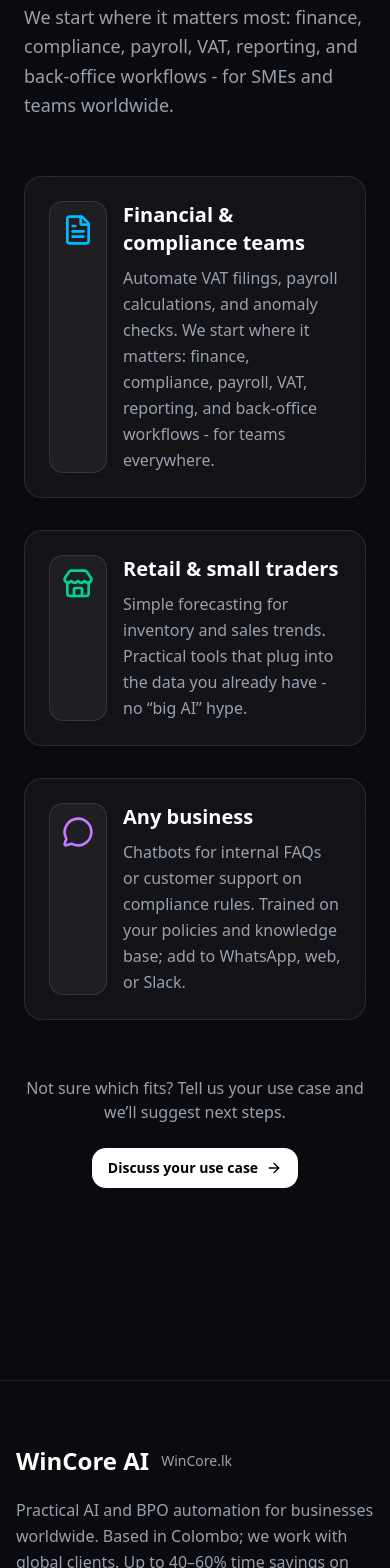
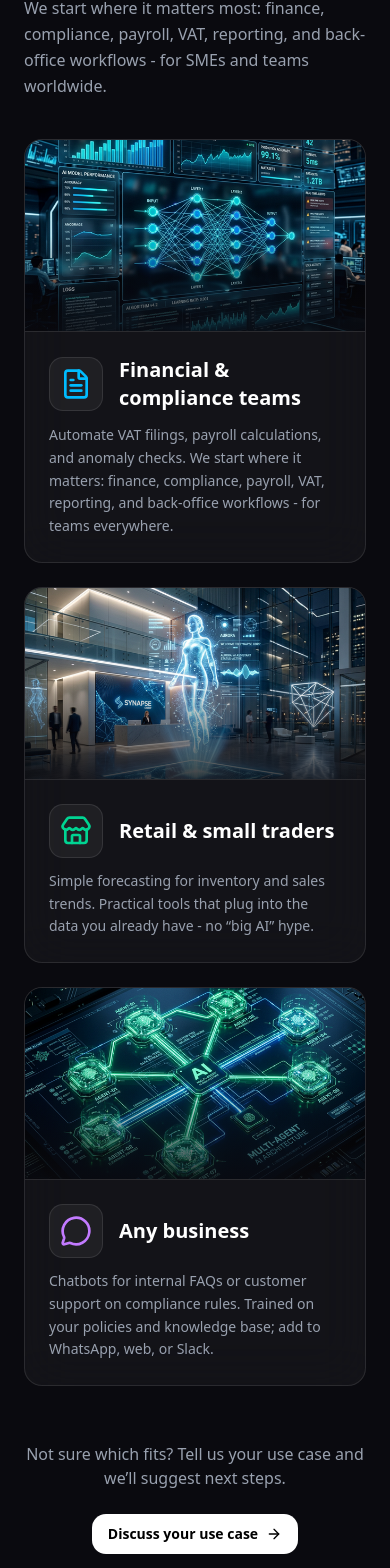
Before and after one commit to WinCore-lk/winpro-ai-site, a Next.js app: page /solutions in a window 390 px wide. Shown: the part 221-1789 px from the top of the page. Built offline with nearby package versions, Linux system fonts and the light colour scheme.

Commit message:
mobile responsiveness added

```diff
--- a/src/app/page.tsx
+++ b/src/app/page.tsx
@@ -10,29 +10,34 @@
 
 const services = [
   {
-    title: "Process Automation & Workflows",
-    description: "Automate repetitive BPO tasks: data entry from invoices/PDFs to spreadsheets/ERP, approval flows, email reminders for VAT/RAMIS filings. Example: auto-pull payroll data → EPF/ETF → payslips → flag discrepancies. We typically cut manual time by 40–70% on routine steps. Builds on our payroll and VAT expertise.",
+    title: "Process Automation",
+    description: "Automate repetitive BPO tasks like invoice entry and VAT filings. We cut manual time by 40–70% using deterministic workflows built on our payroll expertise.",
     icon: <Activity className="w-8 h-8 text-blue-400" />,
+    image: "/automation_dashboard.png"
   },
   {
     title: "Intelligent Chatbots",
-    description: "RAG-based bots that answer FAQs on payroll rules, VAT rates, compliance deadlines  -  using your knowledge base. Internal (e.g. “What’s the latest EPF rate?”) or client-facing (“Track my VAT filing status”). Add to WhatsApp, website, or Slack. Low dev cost, quick setup.",
+    description: "RAG-based bots grounded in your knowledge base. Deploy on WhatsApp, Slack, or Web to answer internal or client compliance queries with high accuracy.",
     icon: <Bot className="w-8 h-8 text-indigo-400" />,
+    image: "/chatbot_interface.png"
   },
   {
-    title: "AI Consulting & Process Audits",
-    description: "We audit your payroll, bookkeeping, and compliance → find bottlenecks → recommend quick automations (e.g. “Automate 3 manual steps in VAT prep”). You get a roadmap with costs, tools, and expected savings. No heavy coding  -  our domain knowledge plus practical AI. Bundles with existing advisory/CFO support.",
+    title: "AI Process Audits",
+    description: "Rapid audits of your financial operations to identify high-ROI automation targets. Receive a clear roadmap with costs and expected savings.",
     icon: <LineChart className="w-8 h-8 text-rose-400" />,
+    image: "/ai_agent_architecture_1772885265043.png"
   },
   {
-    title: "Smart Reporting & Dashboards",
-    description: "Pull from Excel/ERP → auto-generate insights: cashflow trends, anomaly detection in expenses. Daily auto-updated dashboards for payroll variances or VAT compliance risks. Ties directly to your reporting and advisory work.",
+    title: "Smart Dashboards",
+    description: "Real-time visibility into cashflow, expenses, and compliance. Automated reporting pulled directly from your ERP or spreadsheets for better decision-making.",
     icon: <BarChart3 className="w-8 h-8 text-cyan-400" />,
+    image: "/ai_dashboard_preview_1772885226339.png"
   },
   {
-    title: "Document Processing (OCR)",
-    description: "Extract data from invoices, payslips, or compliance docs and feed it into your systems. Auto-read supplier invoices → populate accounting entries. Practical for accounting and BPO workflows.",
+    title: "Document Processing",
+    description: "Automate data extraction (OCR) for invoices and compliance docs. Feed high-precision data directly into your systems to eliminate manual entry.",
     icon: <FileText className="w-8 h-8 text-purple-400" />,
+    image: "/enterprise_automation_scene_1772885306171.png"
   },
 ];
 
@@ -210,17 +215,28 @@
                 key={service.title}
                 initial={{ opacity: 0, y: 16 }}
                 whileInView={{ opacity: 1, y: 0 }}
-                viewport={{ once: true, margin: "-40px" }}
+                viewport={{ once: true, margin: "-10px" }}
                 transition={{ delay: index * 0.06, duration: 0.4 }}
-                className="group card-surface card-surface-hover p-6 md:p-8"
+                className="group card-surface card-surface-hover overflow-hidden flex flex-col"
               >
-                <div className="mb-5 p-3 rounded-xl bg-white/5 w-fit border border-white/10">
-                  {service.icon}
+                <div className="h-44 w-full relative overflow-hidden border-b border-white/10">
+                  <Image
+                    src={service.image}
+                    alt={service.title}
+                    fill
+                    className="object-cover transition-transform duration-500 group-hover:scale-105"
+                  />
+                  <div className="absolute inset-0 bg-gradient-to-t from-[#0a0a0f] via-transparent to-transparent" />
+                  <div className="absolute bottom-4 left-6 p-2.5 rounded-xl bg-black/50 backdrop-blur border border-white/10">
+                    {service.icon}
+                  </div>
                 </div>
-                <h3 className="text-xl font-semibold text-white mb-3 tracking-tight">{service.title}</h3>
-                <p className="text-gray-400 leading-relaxed text-sm md:text-base">
-                  {service.description}
-                </p>
+                <div className="p-6 md:p-8">
+                  <h3 className="text-lg md:text-xl font-semibold text-white mb-3 tracking-tight">{service.title}</h3>
+                  <p className="text-gray-400 leading-relaxed text-sm">
+                    {service.description}
+                  </p>
+                </div>
               </motion.div>
             ))}
           </div>
@@ -259,7 +275,7 @@
               "WinCore's automation saved us hours on reporting. We used to chase spreadsheets; now the dashboard is updated daily and we can focus on decisions."
             </p>
             <p className="text-gray-400 text-sm">
-               -  BPO client, now using WinCore AI for dashboards and process automation
+              -  BPO client, now using WinCore AI for dashboards and process automation
             </p>
           </motion.div>
         </div>
--- a/src/app/solutions/page.tsx
+++ b/src/app/solutions/page.tsx
@@ -4,22 +4,26 @@
 import { ArrowRight, FileText, Store, MessageCircle } from "lucide-react";
 import Link from "next/link";
 import { Button } from "@/components/ui/button";
+import Image from "next/image";
 
 const segments = [
     {
         title: "Financial & compliance teams",
         description: "Automate VAT filings, payroll calculations, and anomaly checks. We start where it matters: finance, compliance, payroll, VAT, reporting, and back-office workflows  -  for teams everywhere.",
         icon: <FileText className="w-8 h-8 text-sky-400" />,
+        image: "/ai_dashboard_preview_1772885226339.png"
     },
     {
         title: "Retail & small traders",
         description: "Simple forecasting for inventory and sales trends. Practical tools that plug into the data you already have  -  no “big AI” hype.",
         icon: <Store className="w-8 h-8 text-emerald-400" />,
+        image: "/enterprise_automation_scene_1772885306171.png"
     },
     {
         title: "Any business",
         description: "Chatbots for internal FAQs or customer support on compliance rules. Trained on your policies and knowledge base; add to WhatsApp, web, or Slack.",
         icon: <MessageCircle className="w-8 h-8 text-purple-400" />,
+        image: "/ai_agent_architecture_1772885265043.png"
     },
 ];
 
@@ -31,12 +35,12 @@
             </div>
 
             <section className="section-pad">
-                <div className="section-inner max-w-3xl">
+                <div className="section-inner max-w-4xl">
                     <motion.h1
                         initial={{ opacity: 0, y: 16 }}
                         animate={{ opacity: 1, y: 0 }}
                         transition={{ delay: 0.05 }}
-                        className="section-heading mb-6"
+                        className="section-heading mb-4 md:mb-6"
                     >
                         For your business
                     </motion.h1>
@@ -44,27 +48,38 @@
                         initial={{ opacity: 0, y: 12 }}
                         animate={{ opacity: 1, y: 0 }}
                         transition={{ delay: 0.1 }}
-                        className="text-lg text-gray-400 leading-relaxed mb-14"
+                        className="text-base md:text-lg text-gray-400 leading-relaxed mb-10 md:mb-14 max-w-2xl"
                     >
                         We start where it matters most: finance, compliance, payroll, VAT, reporting, and back-office workflows  -  for SMEs and teams worldwide.
                     </motion.p>
 
-                    <div className="space-y-8">
+                    <div className="space-y-6 md:space-y-8">
                         {segments.map((seg, index) => (
                             <motion.div
                                 key={seg.title}
                                 initial={{ opacity: 0, y: 16 }}
                                 animate={{ opacity: 1, y: 0 }}
                                 transition={{ delay: 0.1 + index * 0.08 }}
-                                className="card-surface card-surface-hover p-6 md:p-8"
+                                className="group card-surface card-surface-hover overflow-hidden"
                             >
-                                <div className="flex gap-4">
-                                    <div className="p-3 rounded-xl bg-white/5 border border-white/10 shrink-0">
-                                        {seg.icon}
+                                <div className="flex flex-col md:flex-row">
+                                    <div className="w-full md:w-72 h-48 md:h-auto relative overflow-hidden shrink-0 border-b md:border-b-0 md:border-r border-white/10">
+                                        <Image
+                                            src={seg.image}
+                                            alt={seg.title}
+                                            fill
+                                            className="object-cover transition-transform duration-500 group-hover:scale-105"
+                                        />
+                                        <div className="absolute inset-0 bg-gradient-to-t md:bg-gradient-to-r from-[#0a0a0f]/80 via-transparent to-transparent" />
                                     </div>
-                                    <div>
-                                        <h2 className="text-xl font-semibold text-white mb-2">{seg.title}</h2>
-                                        <p className="text-gray-400 leading-relaxed">{seg.description}</p>
+                                    <div className="p-6 md:p-8 flex flex-col justify-center">
+                                        <div className="flex items-center gap-4 mb-3">
+                                            <div className="p-2.5 rounded-xl bg-white/5 border border-white/10 text-sky-400">
+                                                {seg.icon}
+                                            </div>
+                                            <h2 className="text-xl font-semibold text-white">{seg.title}</h2>
+                                        </div>
+                                        <p className="text-gray-400 text-sm md:text-base leading-relaxed">{seg.description}</p>
                                     </div>
                                 </div>
                             </motion.div>
--- a/src/components/footer.tsx
+++ b/src/components/footer.tsx
@@ -2,6 +2,7 @@
 import { Github, Twitter, Linkedin, Mail, ArrowRight } from "lucide-react";
 import { Button } from "@/components/ui/button";
 import { Input } from "@/components/ui/input";
+import Image from "next/image";
 
 export function Footer() {
     return (
@@ -9,13 +10,23 @@
             <div className="max-w-7xl mx-auto px-4 sm:px-6 lg:px-8">
                 <div className="grid grid-cols-1 md:grid-cols-12 gap-12 lg:gap-10 mb-14">
                     <div className="md:col-span-12 lg:col-span-5">
-                        <div className="flex items-center gap-3 mb-5">
-                            <Link href="/" className="text-2xl font-semibold text-white hover:text-white/90 transition-colors">
-                                WinCore AI
-                            </Link>
-                            <a href="https://wincore.lk" target="_blank" rel="noopener noreferrer" className="text-sm text-gray-400 hover:text-white transition-colors">
-                                WinCore.lk
-                            </a>
+                        <div className="flex items-center gap-4 mb-6">
+                            <div className="relative w-10 h-10 rounded-xl overflow-hidden bg-white/5 border border-white/10 p-1.5 flex-shrink-0">
+                                <Image
+                                    src="/wincore-mascot.png"
+                                    alt="WinCore Mascot"
+                                    fill
+                                    className="object-contain p-1"
+                                />
+                            </div>
+                            <div className="flex flex-col">
+                                <Link href="/" className="text-xl font-bold text-white hover:text-white/90 transition-colors tracking-tight">
+                                    WinCore AI
+                                </Link>
+                                <a href="https://wincore.lk" target="_blank" rel="noopener noreferrer" className="text-xs text-gray-500 hover:text-white transition-colors">
+                                    Part of WinCore.lk
+                                </a>
+                            </div>
                         </div>
                         <p className="text-gray-400 text-base leading-relaxed mb-6 max-w-sm">
                             Practical AI and BPO automation for businesses worldwide. Based in Colombo; we work with global clients. Up to 40–60% time savings on repetitive tasks (e.g. payroll prep, reporting), with compliance-aware delivery.
```
Also changed, not shown: src/app/globals.css (+21 -1 lines), public/automation_dashboard.png (added), public/chatbot_interface.png (added), src/app/contact/page.tsx (indentation only).
